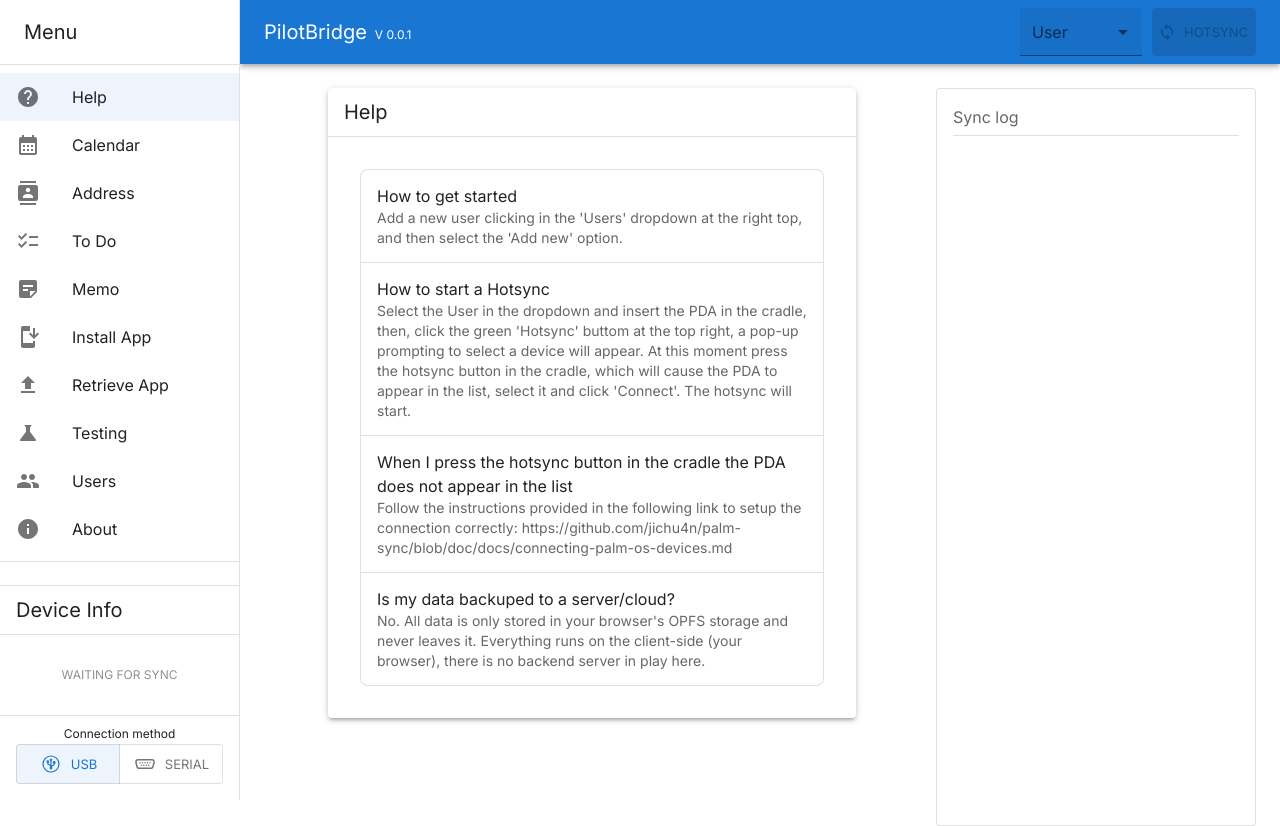
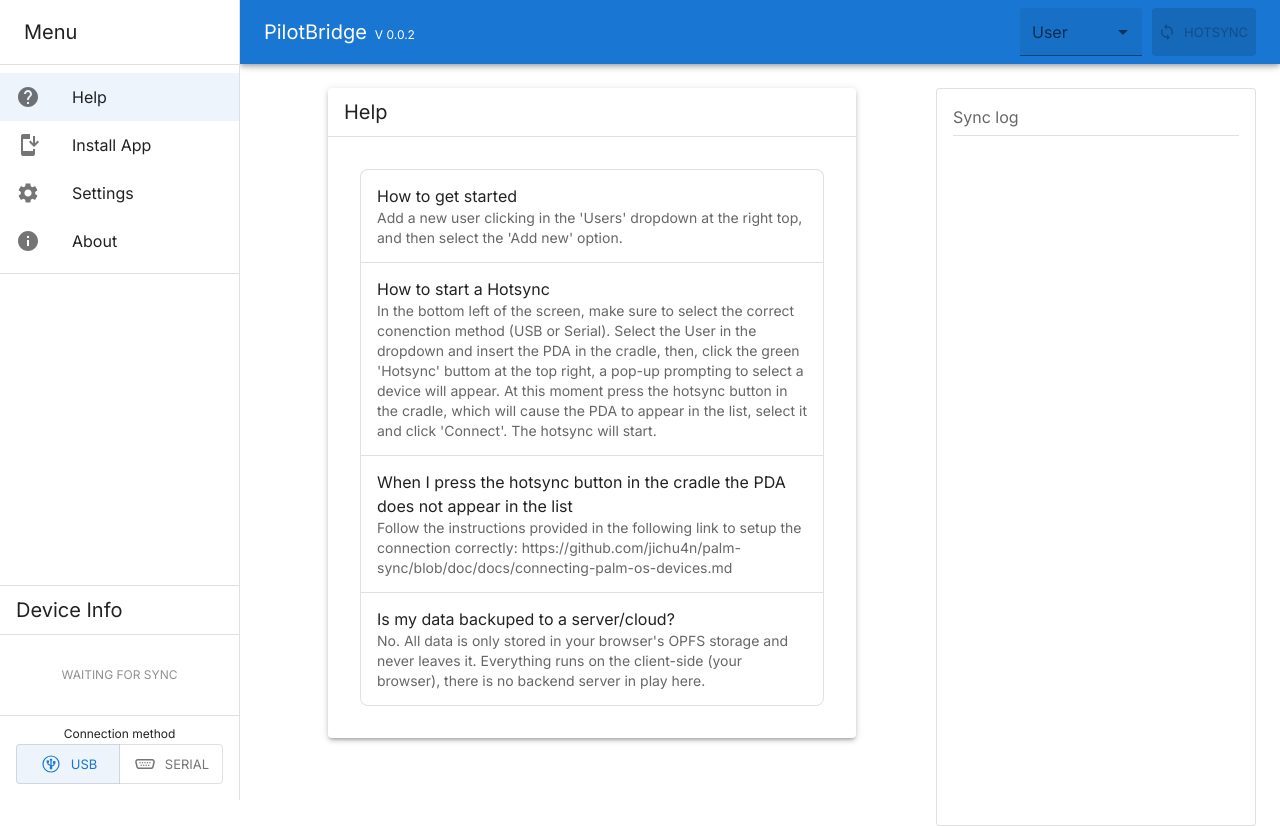
Before and after one commit to Tavisco/PilotBridge, a React (Vite) app: page / in a window 1280 px wide. Built offline with nearby package versions, Linux system fonts and the light colour scheme; what palm-sync would draw is missing.

Commit message:
Create settings tab

```diff
--- a/package.json
+++ b/package.json
@@ -13,8 +13,9 @@
     "@emotion/react": "^11.11.4",
     "@emotion/styled": "^11.11.5",
     "@fontsource/inter": "^5.0.19",
-    "@mui/icons-material": "^5.15.21",
-    "@mui/material": "^5.16.0",
+    "@mui/icons-material": "^6.0.0",
+    "@mui/lab": "^6.0.0-beta.9",
+    "@mui/material": "^6.0.0",
     "memfs": "^4.11.1",
     "mobx": "^6.13.0",
     "mobx-react": "^9.1.1",
--- a/src/app.tsx
+++ b/src/app.tsx
@@ -27,13 +27,8 @@
 import { TestPanel } from "./panels/test-panel";
 import { DeviceInfoPanel } from "./device-info-panel";
 import { DoHotsyncBar } from "./do-hotsync-bar";
-import CalendarMonthIcon from "@mui/icons-material/CalendarMonth";
-import ContactsIcon from "@mui/icons-material/Contacts";
-import ChecklistIcon from "@mui/icons-material/Checklist";
-import StickyNote2Icon from "@mui/icons-material/StickyNote2";
-import PeopleIcon from '@mui/icons-material/People';
+import SettingsIcon from '@mui/icons-material/Settings';
 import MenuIcon from "@mui/icons-material/Menu";
-import FileUploadIcon from "@mui/icons-material/FileUpload";
 import InfoIcon from "@mui/icons-material/Info";
 import InstallMobileIcon from "@mui/icons-material/InstallMobile";
 import ScienceIcon from "@mui/icons-material/Science";
@@ -42,6 +37,7 @@
 import { ManagerUsersPanel } from "./panels/manage-users-panel";
 import { AboutPanel } from "./panels/about-panel";
 import { HelpPanel } from "./panels/help-panel";
+import { SettingsPanel } from "./panels/settings-panel";
 
 function UnsupportedApisBanner() {
   return (
@@ -58,8 +54,8 @@
         WebUSB and Web Serial APIs are not enabled.
       </Typography>
       <Typography variant="body1">
-        Please use a Chromium-based browser, ensure WebUSB or Web Serial
-        functionality are enabled, and open this page over HTTPS.
+        Please use a browser that supports it (Chromium-based ones does),
+        ensure WebUSB or Web Serial functionality are enabled, and open this page over HTTPS.
       </Typography>
     </div>
   );
@@ -155,7 +151,7 @@
               <ListItemText primary="Help" />
             </ListItemButton>
           </ListItem>
-          <ListItem key="calendar" disablePadding>
+          {/* <ListItem key="calendar" disablePadding>
             <ListItemButton
               selected={currentComponent === "calendar"}
               onClick={() => handleListItemClick("calendar")}
@@ -165,8 +161,8 @@
               </ListItemIcon>
               <ListItemText primary="Calendar" />
             </ListItemButton>
-          </ListItem>
-          <ListItem key="address" disablePadding>
+          </ListItem> */}
+          {/* <ListItem key="address" disablePadding>
             <ListItemButton
               selected={currentComponent === "address"}
               onClick={() => handleListItemClick("address")}
@@ -198,8 +194,8 @@
               </ListItemIcon>
               <ListItemText primary="Memo" />
             </ListItemButton>
-          </ListItem>
-          <ListItem key="simple-install" disablePadding>
+          </ListItem> */}
+          <ListItem key="install-app" disablePadding>
             <ListItemButton
               selected={currentComponent === "install"}
               onClick={() => handleListItemClick("install")}
@@ -210,7 +206,7 @@
               <ListItemText primary="Install App" />
             </ListItemButton>
           </ListItem>
-          <ListItem key="simple-retrieve" disablePadding>
+          {/* <ListItem key="retrieve-app" disablePadding>
             <ListItemButton
               selected={currentComponent === "retrieve"}
               onClick={() => handleListItemClick("retrieve")}
@@ -220,27 +216,16 @@
               </ListItemIcon>
               <ListItemText primary="Retrieve App" />
             </ListItemButton>
-          </ListItem>
-          <ListItem key="testing" disablePadding>
+          </ListItem> */}
+          <ListItem key="settings" disablePadding>
             <ListItemButton
-              selected={currentComponent === "testing"}
-              onClick={() => handleListItemClick("testing")}
+              selected={currentComponent === "settings"}
+              onClick={() => handleListItemClick("settings")}
             >
               <ListItemIcon>
-                <ScienceIcon />
+                <SettingsIcon />
               </ListItemIcon>
-              <ListItemText primary="Testing" />
-            </ListItemButton>
-          </ListItem>
-          <ListItem key="users" disablePadding>
-            <ListItemButton
-              selected={currentComponent === "users"}
-              onClick={() => handleListItemClick("users")}
-            >
-              <ListItemIcon>
-                <PeopleIcon />
-              </ListItemIcon>
-              <ListItemText primary="Users" />
+              <ListItemText primary="Settings" />
             </ListItemButton>
           </ListItem>
           <ListItem key="about" disablePadding>
@@ -286,10 +271,8 @@
         return <InstallAppPanel />;
       case "retrieve":
         return <div>WIP Retrieve app</div>;
-      case "testing":
-        return <TestPanel />;
-      case "users":
-        return <ManagerUsersPanel />;
+      case "settings":
+        return <SettingsPanel />;
       case "about":
         return <AboutPanel />;
       default:
@@ -321,7 +304,7 @@
             <Typography variant="h6" noWrap component="div">
               PilotBridge
               <Typography variant="caption" px={1}>
-                V 0.0.1
+                V 0.0.2
               </Typography>
             </Typography>
           </Box>
--- a/src/panels/help-panel.tsx
+++ b/src/panels/help-panel.tsx
@@ -33,7 +33,7 @@
                         </ListItem>
                         <Divider component="li" />
                         <ListItem>
-                            <ListItemText primary="How to start a Hotsync" secondary="Select the User in the dropdown and insert the PDA in the cradle, then, click the green 'Hotsync' buttom at the top right, a pop-up prompting to select a device will appear. At this moment press the hotsync button in the cradle, which will cause the PDA to appear in the list, select it and click 'Connect'. The hotsync will start."/>
+                            <ListItemText primary="How to start a Hotsync" secondary="In the bottom left of the screen, make sure to select the correct conenction method (USB or Serial). Select the User in the dropdown and insert the PDA in the cradle, then, click the green 'Hotsync' buttom at the top right, a pop-up prompting to select a device will appear. At this moment press the hotsync button in the cradle, which will cause the PDA to appear in the list, select it and click 'Connect'. The hotsync will start."/>
                         </ListItem>
                         <Divider component="li" />
                         <ListItem>
--- a/src/panels/manage-users-panel.tsx
+++ b/src/panels/manage-users-panel.tsx
@@ -1,6 +1,5 @@
 import { PaperProps } from "@mui/material/Paper";
 import { Box, IconButton, List, ListItem, ListItemText } from "@mui/material";
-import { Panel } from "../panel";
 import DeleteIcon from "@mui/icons-material/Delete";
 import { useEffect, useState } from "react";
 import { WebDatabaseStorageImplementation } from "../database-storage/web-db-stg-impl";
@@ -28,12 +27,6 @@
   };
 
   return (
-    <Panel
-      title="Manage Users"
-      isExpandedByDefault={true}
-      {...props}
-      sx={{ width: "100%" }}
-    >
     <Box>
       <List>
         {usernames.map((username) => (
@@ -56,6 +49,5 @@
         ))}
       </List>
     </Box>
-    </Panel>
   );
 }
--- /dev/null
+++ b/src/panels/settings-panel.tsx
@@ -0,0 +1,53 @@
+import { PaperProps } from "@mui/material/Paper";
+import { Box } from "@mui/material";
+import { Panel } from "../panel";
+import Tab from '@mui/material/Tab';
+import TabContext from '@mui/lab/TabContext';
+import TabList from '@mui/lab/TabList';
+import TabPanel from '@mui/lab/TabPanel';
+import { useState } from "react";
+import PeopleIcon from '@mui/icons-material/People';
+import SaveIcon from '@mui/icons-material/Save';
+import ScienceIcon from "@mui/icons-material/Science";
+import { ManagerUsersPanel } from "./manage-users-panel";
+import { TestPanel } from "./test-panel";
+
+export function SettingsPanel(props: PaperProps) {
+  const [value, setValue] = useState('users');
+
+  const handleChange = (event: React.SyntheticEvent, newValue: string) => {
+    setValue(newValue);
+  };
+
+  return (
+    <Panel
+      title="Settings"
+      isExpandedByDefault={true}
+      {...props}
+      sx={{ width: "100%" }}
+    >
+      <Box>
+        <div
+          style={{
+            height: "30vh",
+            padding: "2em",
+            paddingTop: "0em"
+          }}
+        >
+          <TabContext value={value}>
+            <Box sx={{ borderBottom: 1, borderColor: 'divider' }}>
+              <TabList onChange={handleChange} aria-label="lab API tabs example">
+                <Tab icon={<PeopleIcon />} iconPosition="start" label="Users" value="users" />
+                <Tab icon={<SaveIcon />} iconPosition="start" label="Data" value="data" />
+                <Tab icon={<ScienceIcon />} iconPosition="start" label="Testing" value="testing" />
+              </TabList>
+            </Box>
+            <TabPanel value="users"><ManagerUsersPanel /></TabPanel>
+            <TabPanel value="data">Item Two</TabPanel>
+            <TabPanel value="testing"><TestPanel /></TabPanel>
+          </TabContext>
+        </div>
+      </Box>
+    </Panel>
+  );
+}
```
Also changed, not shown: 1 other file (tests, documents, lock files or other folders). Lines whose indentation alone changed are shown as unchanged.
